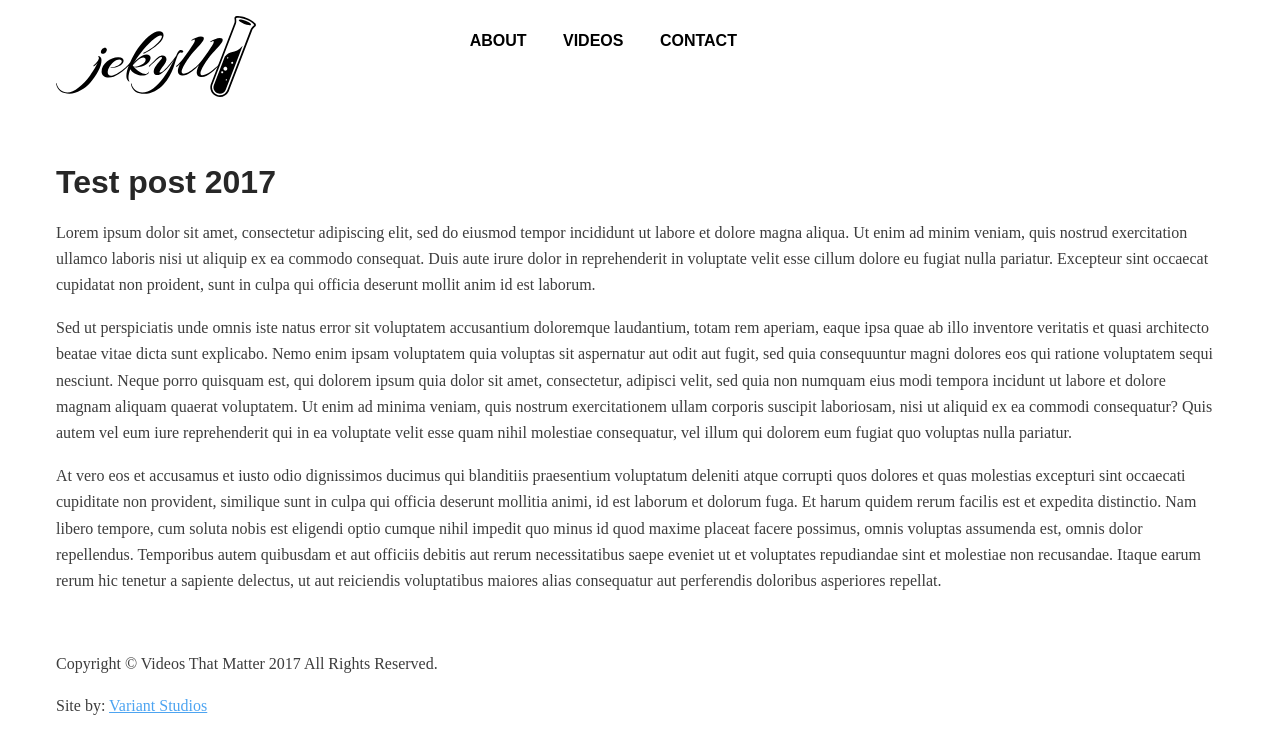
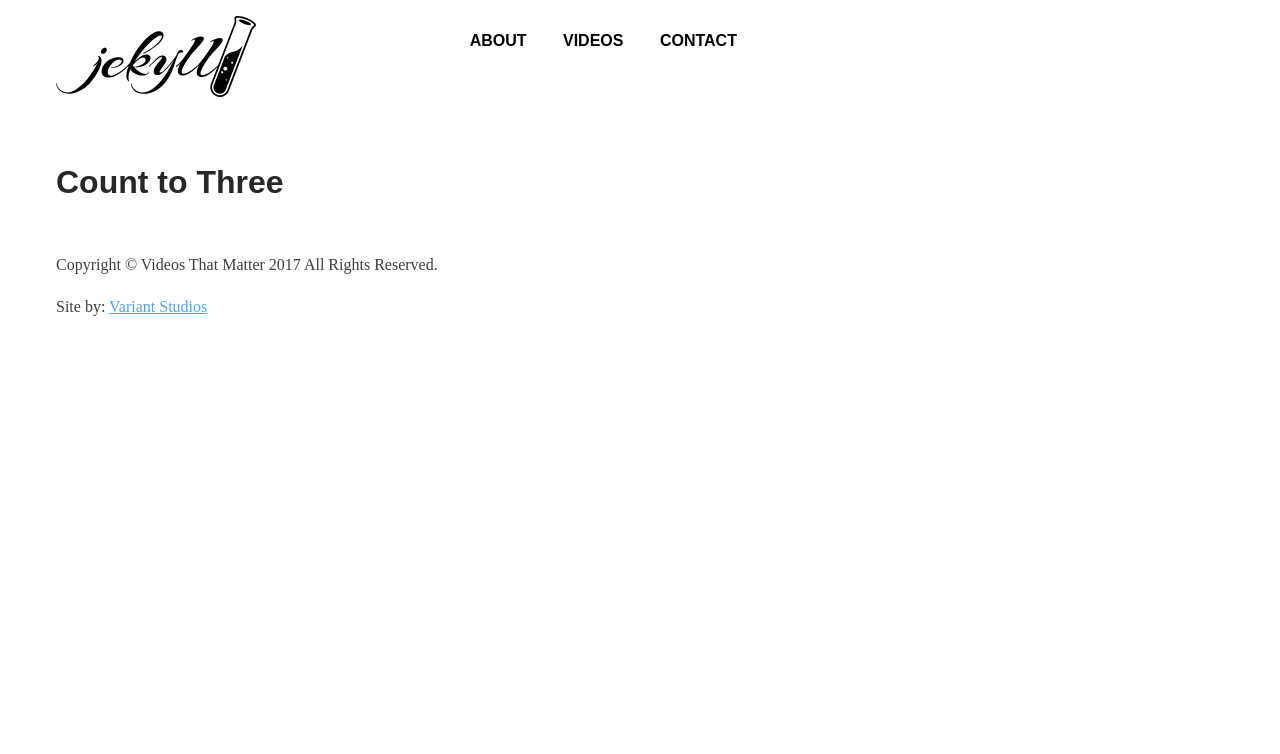
Before and after one commit to michaeldmcqueen/vtm, a Jekyll site: the page built from _videos/count-to-three.md, in a window 1280 px wide. Shown: the top 754 px of the page. Built offline with Jekyll 4.4.1, drawn with Linux system fonts in a browser that asks for light colours; nearby versions of some CDN libraries.

Commit message:
Updated '_videos/count-to-three.md' via CloudCannon

```diff
--- a/_videos/count-to-three.md
+++ b/_videos/count-to-three.md
@@ -1,11 +1,5 @@
 ---
-title: Test post 2017
-image_path: /assets/images/blog/blog2.jpg
-description: "Sed ut perspiciatis unde omnis iste natus error sit voluptatem accusantium doloremque laudantium, totam rem aperiam, eaque ipsa quae ab illo inventore veritatis et quasi architecto beatae vitae dicta sunt explicabo."
+title: Count to Three
+image_path: /assets/images/videos/CountTo.jpg
+description:
 ---
-
-Lorem ipsum dolor sit amet, consectetur adipiscing elit, sed do eiusmod tempor incididunt ut labore et dolore magna aliqua. Ut enim ad minim veniam, quis nostrud exercitation ullamco laboris nisi ut aliquip ex ea commodo consequat. Duis aute irure dolor in reprehenderit in voluptate velit esse cillum dolore eu fugiat nulla pariatur. Excepteur sint occaecat cupidatat non proident, sunt in culpa qui officia deserunt mollit anim id est laborum.
-
-Sed ut perspiciatis unde omnis iste natus error sit voluptatem accusantium doloremque laudantium, totam rem aperiam, eaque ipsa quae ab illo inventore veritatis et quasi architecto beatae vitae dicta sunt explicabo. Nemo enim ipsam voluptatem quia voluptas sit aspernatur aut odit aut fugit, sed quia consequuntur magni dolores eos qui ratione voluptatem sequi nesciunt. Neque porro quisquam est, qui dolorem ipsum quia dolor sit amet, consectetur, adipisci velit, sed quia non numquam eius modi tempora incidunt ut labore et dolore magnam aliquam quaerat voluptatem. Ut enim ad minima veniam, quis nostrum exercitationem ullam corporis suscipit laboriosam, nisi ut aliquid ex ea commodi consequatur? Quis autem vel eum iure reprehenderit qui in ea voluptate velit esse quam nihil molestiae consequatur, vel illum qui dolorem eum fugiat quo voluptas nulla pariatur.
-
-At vero eos et accusamus et iusto odio dignissimos ducimus qui blanditiis praesentium voluptatum deleniti atque corrupti quos dolores et quas molestias excepturi sint occaecati cupiditate non provident, similique sunt in culpa qui officia deserunt mollitia animi, id est laborum et dolorum fuga. Et harum quidem rerum facilis est et expedita distinctio. Nam libero tempore, cum soluta nobis est eligendi optio cumque nihil impedit quo minus id quod maxime placeat facere possimus, omnis voluptas assumenda est, omnis dolor repellendus. Temporibus autem quibusdam et aut officiis debitis aut rerum necessitatibus saepe eveniet ut et voluptates repudiandae sint et molestiae non recusandae. Itaque earum rerum hic tenetur a sapiente delectus, ut aut reiciendis voluptatibus maiores alias consequatur aut perferendis doloribus asperiores repellat.
```
